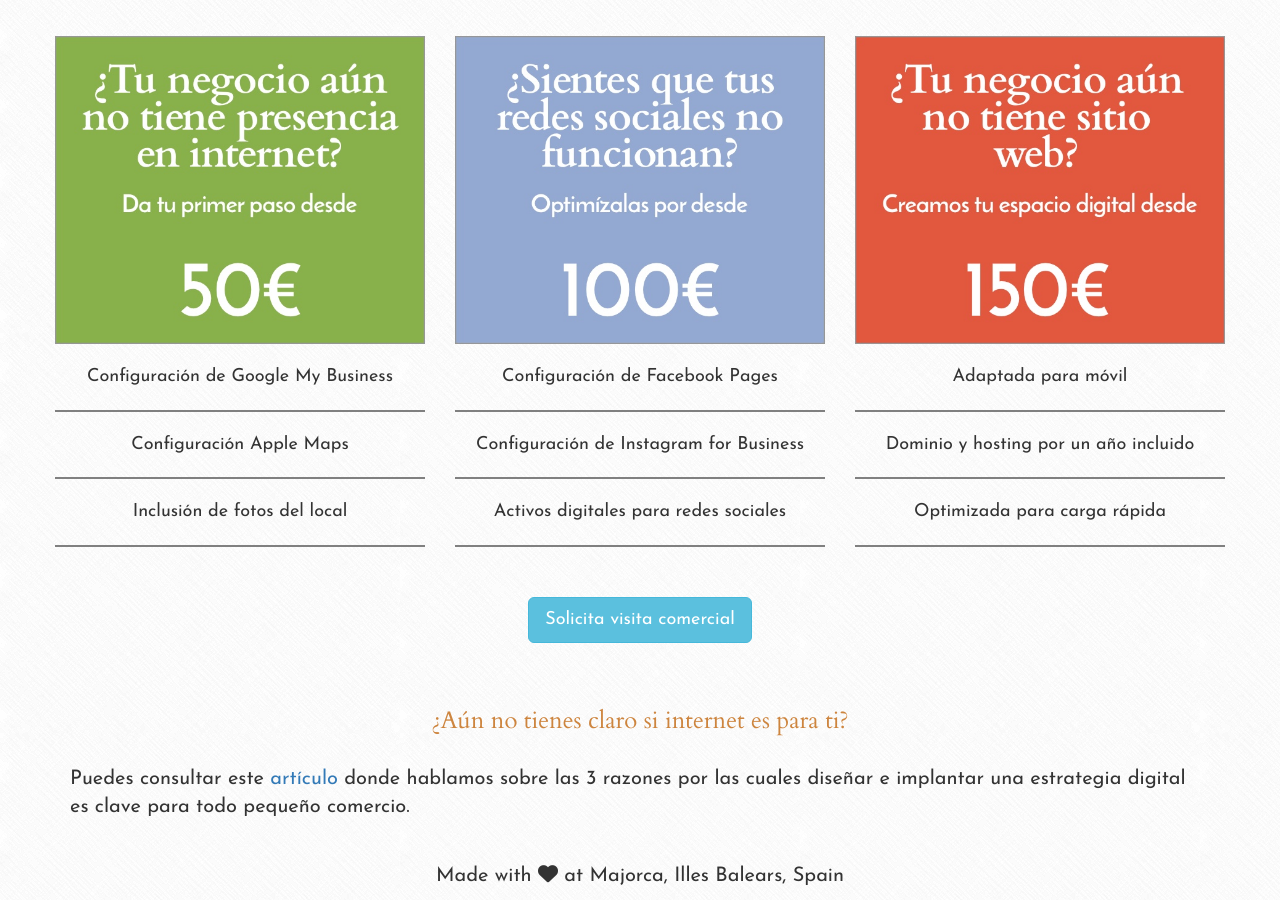
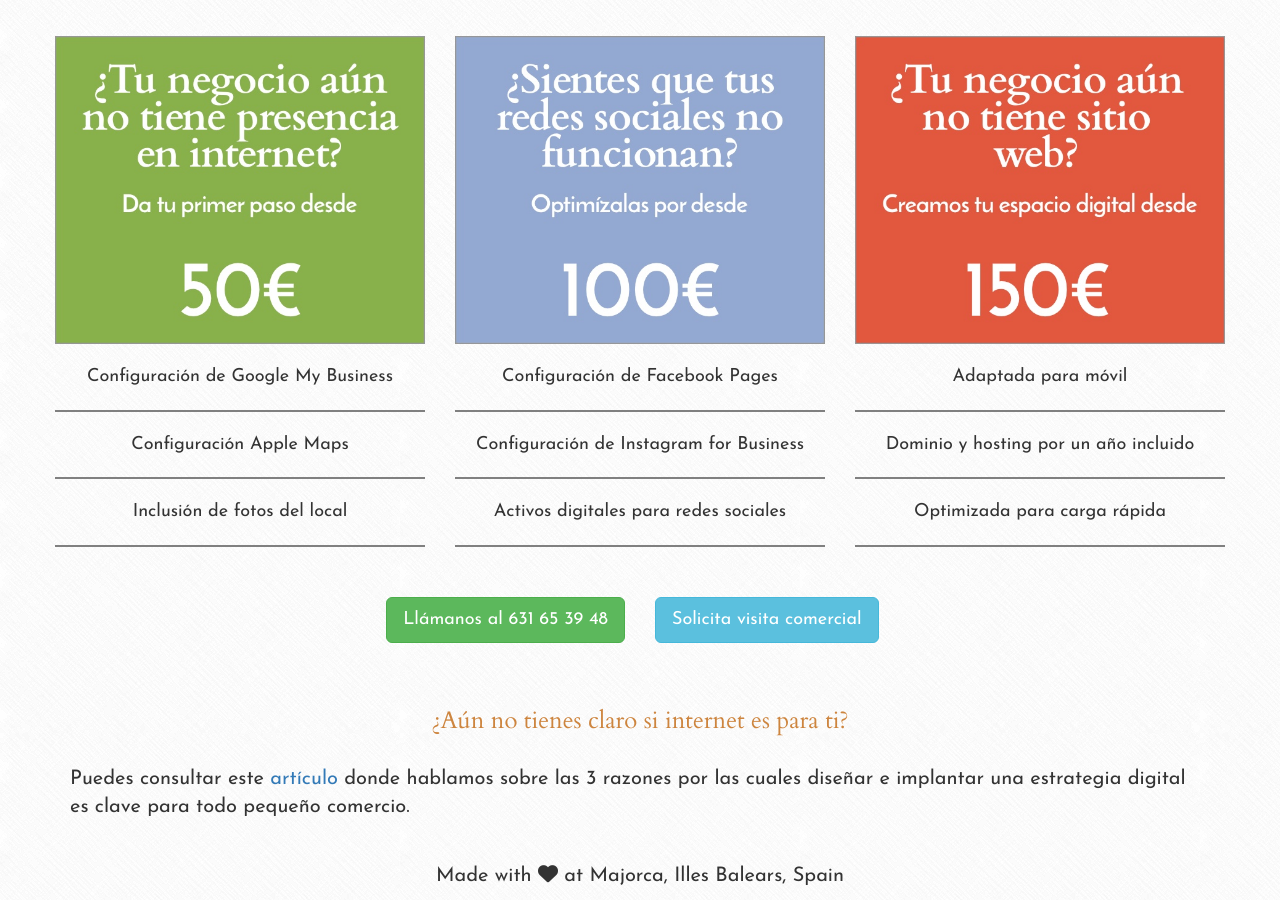
Before and after one commit to cmarchena/cmarchena.github.io, a Jekyll site: the page built from promoinca.html, in a window 1280 px wide and 900 px high, scrolled down 867 px. Built offline with Jekyll 4.4.1, drawn with Linux system fonts in a browser that asks for light colours; nearby versions of some CDN libraries; some web fonts are replaced; comment, search, counter and statistics services are not loaded.

Commit message:
Add new phone number

```diff
--- a/promoinca.html
+++ b/promoinca.html
@@ -91,9 +91,9 @@ title: promoinca
   </div>
 
 <div class="row">
-    <!-- <div class="col-xs-12 col-md-12 text-center"> <a href="tel:609405473" class="btn btn-success btn-block btn-lg">Llámanos al 609 40 54 73</a></div> -->
+    <div class="col-xs-12 col-md-6 text-right"> <a href="tel:631653948" class="btn btn-success btn-lg">Llámanos al 631 65 39 48</a></div>
     <!-- <div class="col-xs-12 col-md-12 text-center"> <a href="mailto:cmarchena77@gmail.com" class="btn btn-info btn-block btn-lg">Solicita visita comercial</a></div> -->
-    <div class="col-xs-12 col-md-12 text-center"> <a href="mailto:cmarchena77@gmail.com" class="btn btn-info btn-lg">Solicita visita comercial</a></div>
+    <div class="col-xs-12 col-md-6 text-left"> <a href="mailto:cmarchena77@gmail.com" class="btn btn-info btn-lg">Solicita visita comercial</a></div>
 </div>
 <div class="row">
     <div class="col-xs-12">
```
